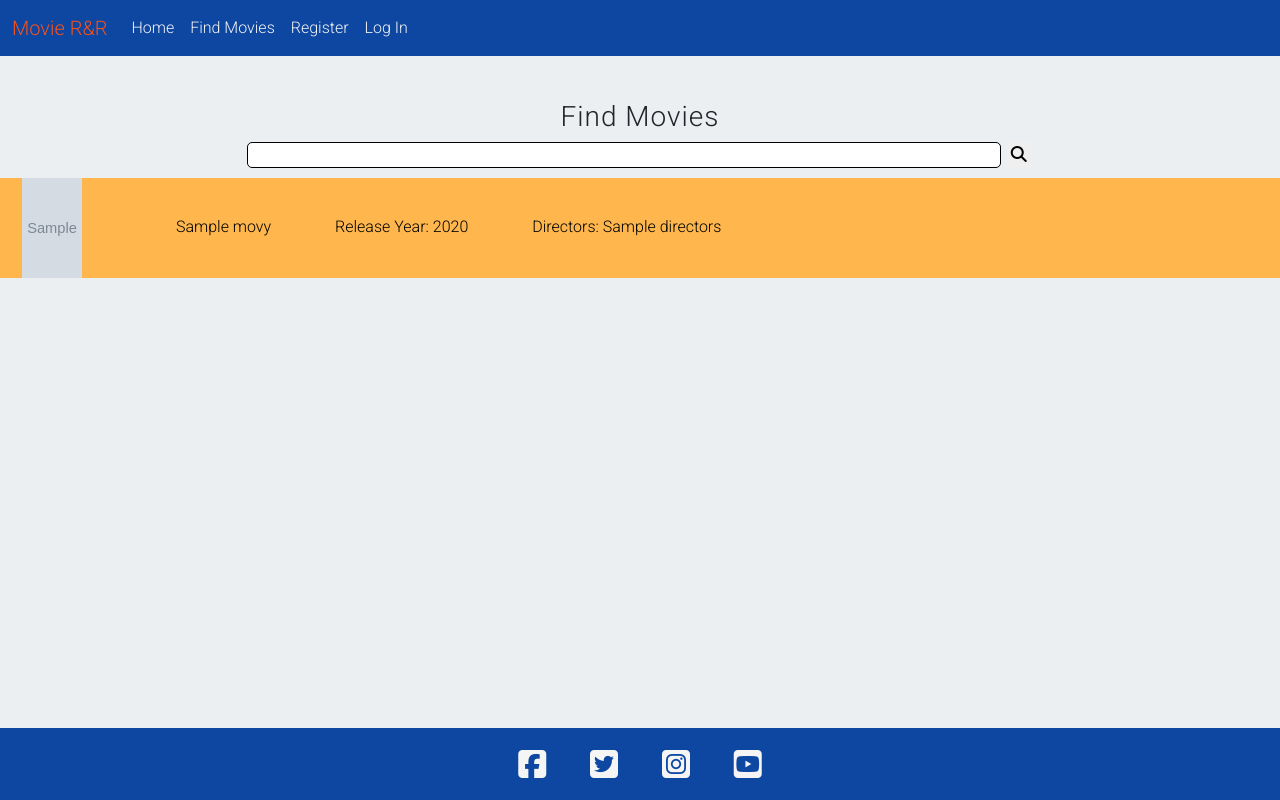
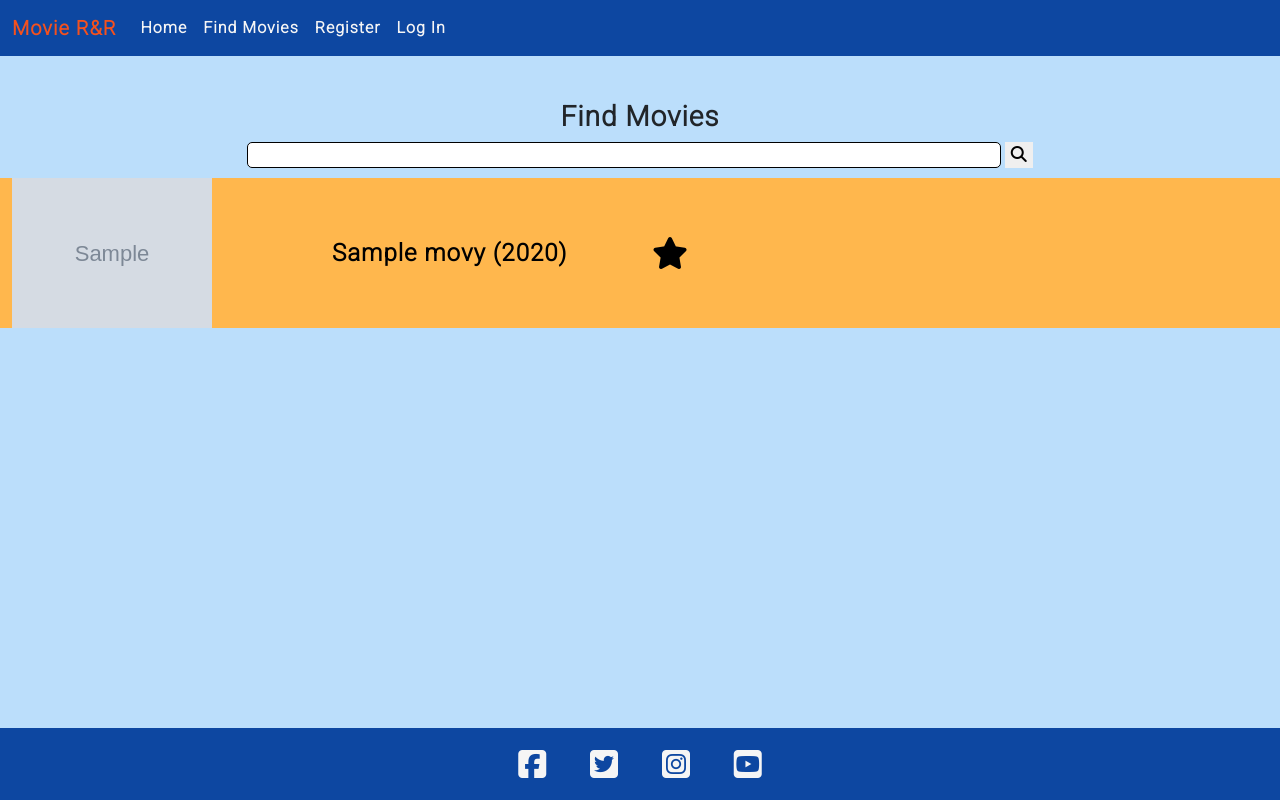
Before and after one commit to davidlidebrandt/milestone-project-3, a Flask app: page /findmovies/ in a window 1280 px wide. Run offline with Flask 2, Linux system fonts and the light colour scheme; grey boxes marked "Sample" are stand-in pictures; a database or web service that is not in the repository returns one stand-in record (values such as "Sample title"); some libraries are stand-ins or nearby versions.

Commit message:
Styled text components

```diff
--- a/static/css/style.css
+++ b/static/css/style.css
@@ -25,6 +25,11 @@ body {
     background-color: #ffb74d ;
 }
 
+.no-pad-margin {
+    padding: 0;
+    margin: 0;
+}
+
 .top-mg-100 {
     margin-top: 100px;
 }
@@ -43,6 +48,7 @@ body {
     background-color: #f4511e;
     margin-bottom: 10px;
     box-shadow: 1px 1px 1px gray;
+    width: 50%;
 }
 
 .custom-h2, .custom-h4, .custom-h3, .card-header {
@@ -64,6 +70,8 @@ body {
 
 .custom-h3 {
     margin-top: 100px;
+    font-weight: 600;
+    letter-spacing: 1px;
 }
 
 .custom-h4 {
@@ -133,7 +141,7 @@ body {
 
 /*Main*/
 main {
-    background-color: #eceff1;
+    background-color: #bbdefb;
     position: relative;
      /* this part is also taken from the same post as the mentioned in the body*/
     flex: 1;
@@ -155,12 +163,19 @@ main {
     outline: none;
 }
 
+.nav-link {
+    font-weight: 600;
+    letter-spacing: 1px;
+}
+
 .navbar-light .navbar-nav .nav-link {
     color: whitesmoke;
 }
 
 .navbar-light .navbar-brand {
     color: #f4511e;
+    font-weight: 600;
+    letter-spacing: 1px;
 }
 
 .navbar-light .navbar-toggler {
@@ -204,8 +219,10 @@ main {
 }
 
 .login-link, .register-link {
-    font-weight: 500;
-    text-decoration: underline;
+    font-weight: 600;
+    background-color: #f4511e;
+    border-radius: 5px;
+    border: none;
 }
 
 .login-link {
@@ -233,14 +250,22 @@ main {
 }
 
 .thumbnail {
-    height: 100px;
-    width: 60px;
-    margin-left: 10px;
-    margin-right: 60px;
+    height: 150px;
 }
 
 .description-item {
-    margin: 30px;
+   font-weight: 600;
+   font-size: 150%;
+   letter-spacing: 1px;
+}
+
+.star-icon {
+    font-size: 200%;
+}
+
+.center {
+    display: flex;
+    align-items: center;
 }
 
 .search-result {
@@ -270,7 +295,9 @@ main {
 
 /*moviepage main*/
 .card-body {
-    background-color: #e0e0e0;
+    font-weight: 600;
+    letter-spacing: 1px;
+    font-size: 130%;
 }
 
 .edit-button, .delete-button {
--- a/templates/findmovies.html
+++ b/templates/findmovies.html
@@ -15,17 +15,19 @@
 {% for i in movies %}
 {% if loop.index % 2 == 0 %}
 <a href="{{ url_for('movie_page', title=i.title) }}" class="col-12 search-result light-blue-bg">
-<img class="thumbnail" src="{{ i.img_url }}" alt="">
-<span class="description-item">{{ i.title }}</span>
-<span class="description-item">Release Year: {{ i.year }}</span>
-<span class="description-item">Directors: {{ i.directors }}</span>
+<div class="row">
+<div class="col-3 center"><img class="thumbnail" src="{{ i.img_url }}" alt="Movie Poster"></div>
+<div class="col-3 center"><span class="description-item">{{ i.title }} ({{ i.year }})</span></div>
+<div class="col-3 center"><i class="fas fa-star star-icon"></i></div>
+</div>
 </a>
 {% else %}
 <a href="{{ url_for('movie_page', title=i.title) }}" class="col-12 search-result light-orange-bg">
-<img class="thumbnail" src="{{ i.img_url }}" alt="">
-<span class="description-item">{{ i.title }}</span>
-<span class="description-item">Release Year: {{ i.year }}</span>
-<span class="description-item">Directors: {{ i.directors }}</span>
+<div class="row">
+<div class="col-3 center"><img class="thumbnail" src="{{ i.img_url }}" alt="Movie Poster"></div>
+<div class="col-3 center"><span class="description-item">{{ i.title }} ({{ i.year }})</span></div>
+<div class="col-3 center"><i class="fas fa-star star-icon"></i></div>
+</div>
 </a>
 {% endif %}
 {% endfor %}
```
Also changed, not shown: templates/index.html (+9 -7 lines).
